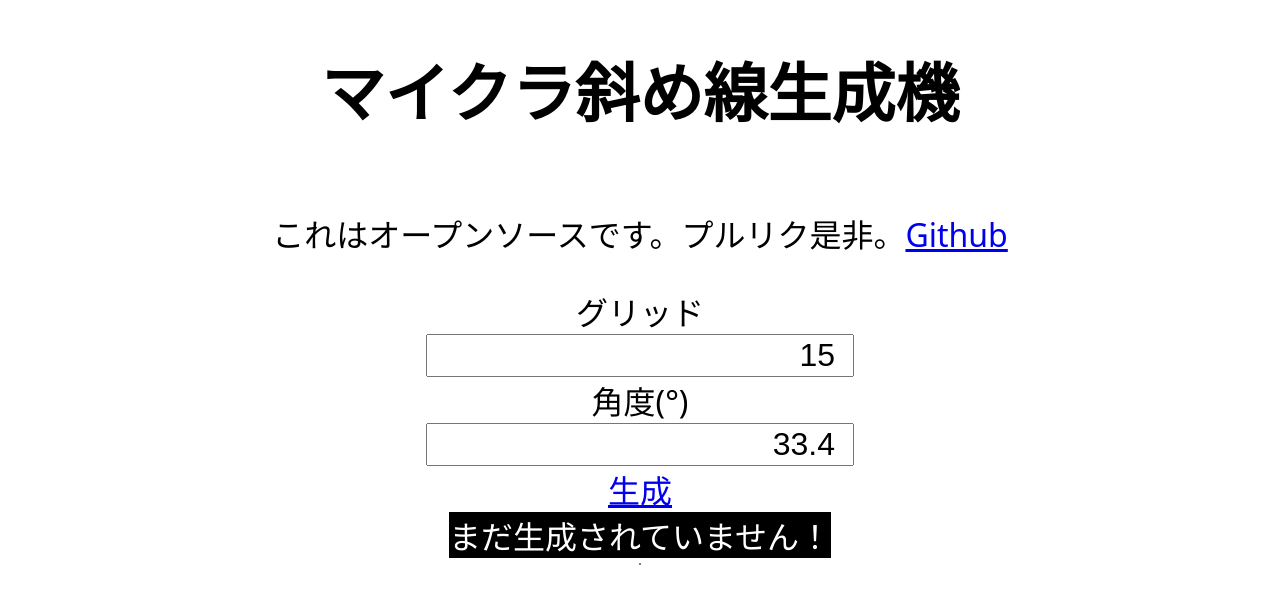
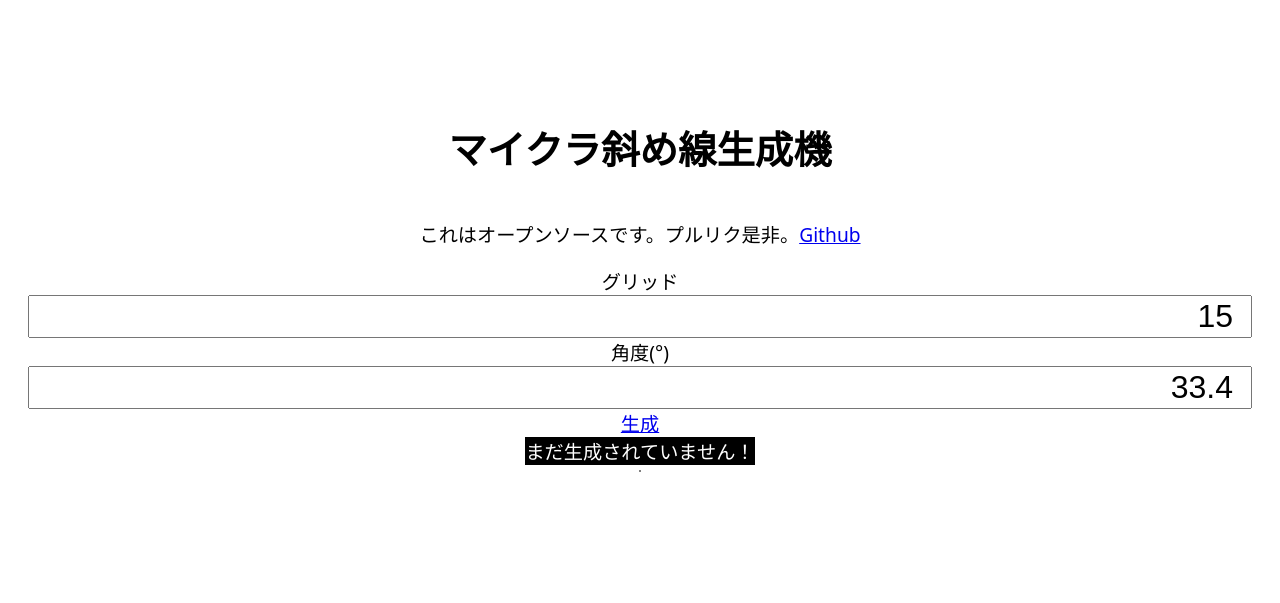
Before and after one commit to fhrk-78/mcdiagonal-line-generator, a plain HTML site: page index.html in a window 1280 px wide. Shown: the part 115-718 px from the top of the page. Drawn offline with Linux system fonts and the light colour scheme.

Commit message:
モバイル用修正

```diff
--- a/index.html
+++ b/index.html
@@ -9,7 +9,7 @@
         body {
             margin: 0;
             font-family: system-ui, -apple-system, BlinkMacSystemFont, 'Segoe UI', Roboto, Oxygen, Ubuntu, Cantarell, 'Open Sans', 'Helvetica Neue', sans-serif;
-            font-size: 2rem;
+            font-size: 1.2rem;
         }
 
         main {
@@ -55,6 +55,10 @@
         .f {
             background-color: white;
         }
+
+        input[type="number"] {
+            width: 95vw;
+        }
     </style>
 </head>
 <body>
```
